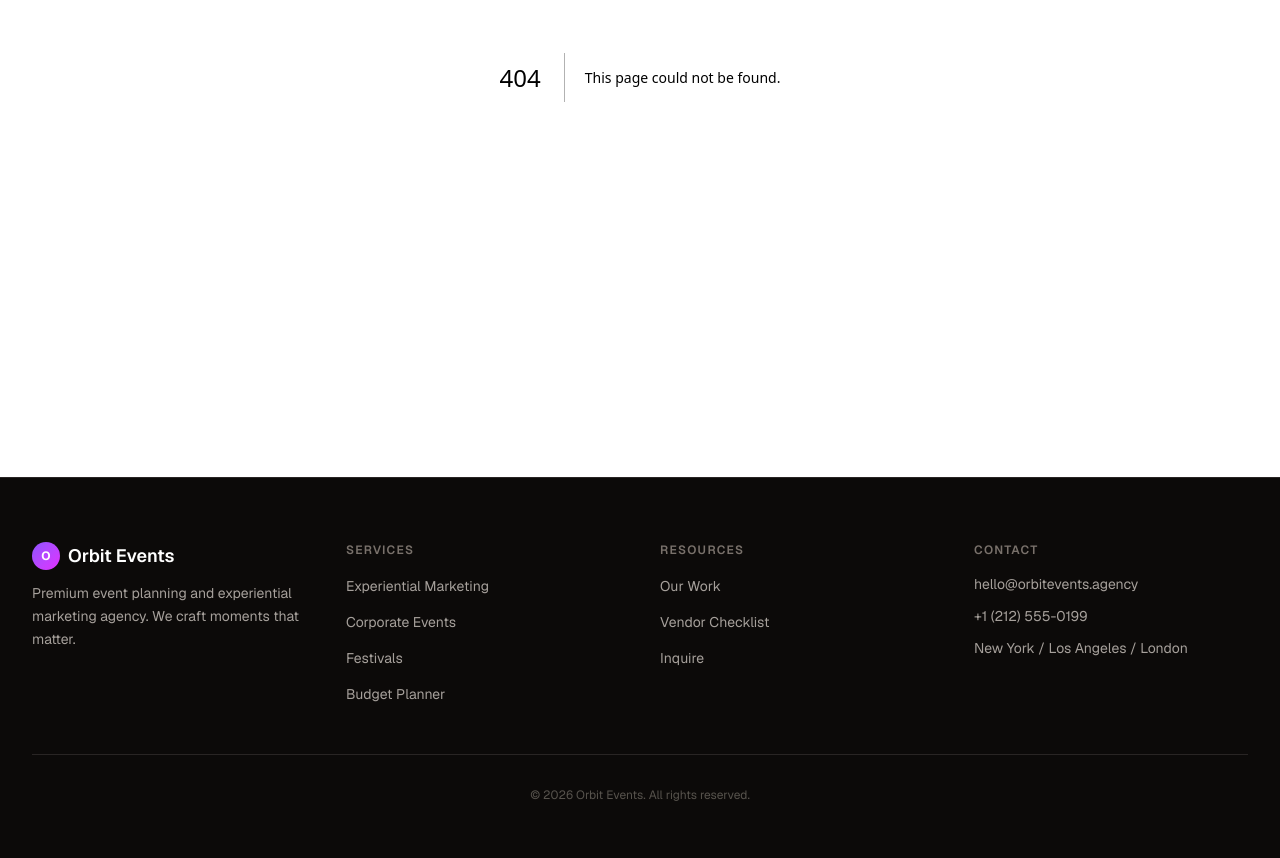
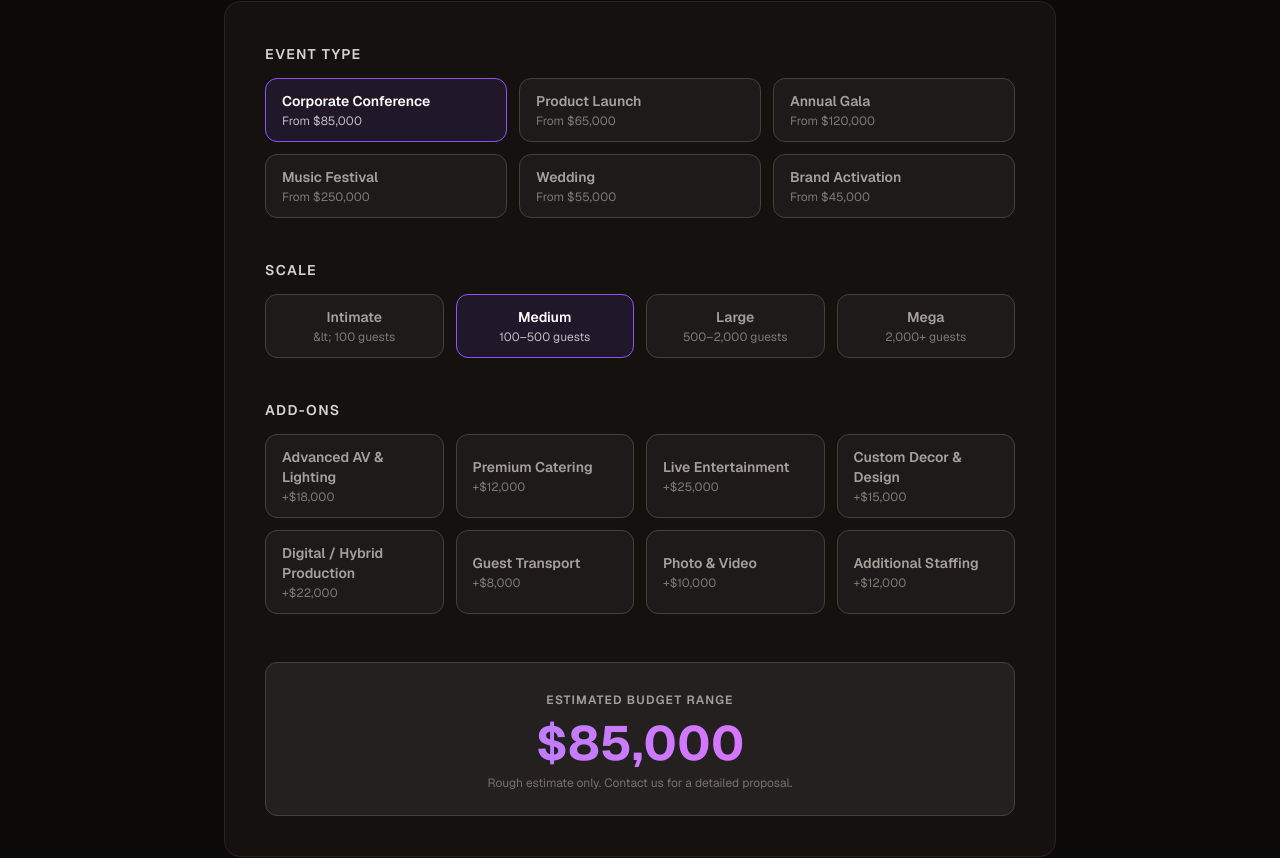
Before and after one commit to anas-khan-antimatter/mkt-orbit-events, a Next.js app in the folder orbit-events/: page /budget-planner in a window 1280 px wide. Before the commit this address had no page. Shown: the part 384-1242 px from the top of the page. Built offline with nearby package versions, Linux system fonts and the light colour scheme.

Commit message:
antimatter: checkpoint c-1790732972231-maddm

```diff
--- /dev/null
+++ b/orbit-events/src/app/budget-planner/page.tsx
@@ -0,0 +1,165 @@
+"use client";
+
+import { useState } from "react";
+
+const eventTypes = [
+  { id: "corporate", label: "Corporate Conference", base: 85000 },
+  { id: "product-launch", label: "Product Launch", base: 65000 },
+  { id: "gala", label: "Annual Gala", base: 120000 },
+  { id: "festival", label: "Music Festival", base: 250000 },
+  { id: "wedding", label: "Wedding", base: 55000 },
+  { id: "activation", label: "Brand Activation", base: 45000 },
+];
+
+const multipliers: Record<string, number> = {
+  intimate: 0.7,
+  medium: 1.0,
+  large: 1.5,
+  mega: 2.5,
+};
+
+const addons: Record<string, { label: string; cost: number }> = {
+  av: { label: "Advanced AV & Lighting", cost: 18000 },
+  catering: { label: "Premium Catering", cost: 12000 },
+  entertainment: { label: "Live Entertainment", cost: 25000 },
+  decor: { label: "Custom Decor & Design", cost: 15000 },
+  digital: { label: "Digital / Hybrid Production", cost: 22000 },
+  transport: { label: "Guest Transport", cost: 8000 },
+  photo: { label: "Photo & Video", cost: 10000 },
+  staffing: { label: "Additional Staffing", cost: 12000 },
+};
+
+export default function BudgetPlannerPage() {
+  const [eventType, setEventType] = useState(eventTypes[0].id);
+  const [scale, setScale] = useState("medium");
+  const [selectedAddons, setSelectedAddons] = useState<Set<string>>(new Set());
+
+  const selectedEvent = eventTypes.find((e) => e.id === eventType)!;
+  const scaleMultiplier = multipliers[scale] ?? 1;
+  const addonTotal = Array.from(selectedAddons).reduce(
+    (sum, id) => sum + addons[id].cost,
+    0,
+  );
+  const estimatedTotal = Math.round(
+    selectedEvent.base * scaleMultiplier + addonTotal,
+  );
+
+  const toggleAddon = (id: string) => {
+    const next = new Set(selectedAddons);
+    if (next.has(id)) next.delete(id);
+    else next.add(id);
+    setSelectedAddons(next);
+  };
+
+  return (
+    <div className="min-h-screen bg-stone-950 py-24 sm:py-32">
+      <div className="mx-auto max-w-4xl px-4 sm:px-6 lg:px-8">
+        <div className="mb-12 text-center">
+          <span className="text-xs font-semibold uppercase tracking-[0.2em] text-violet-400">
+            Planner Tool
+          </span>
+          <h1 className="mt-3 text-4xl font-bold text-white sm:text-5xl">
+            Budget Planner
+          </h1>
+          <p className="mx-auto mt-4 max-w-lg text-stone-400">
+            Estimate costs for your next event. Adjust the parameters below to
+            get a rough budget range.
+          </p>
+        </div>
+
+        <div className="rounded-2xl border border-stone-800 bg-stone-900/50 p-6 sm:p-10">
+          {/* Event Type */}
+          <div>
+            <label className="text-sm font-semibold uppercase tracking-widest text-stone-300">
+              Event Type
+            </label>
+            <div className="mt-3 grid grid-cols-2 gap-3 sm:grid-cols-3">
+              {eventTypes.map((et) => (
+                <button
+                  key={et.id}
+                  onClick={() => setEventType(et.id)}
+                  className={`rounded-xl border px-4 py-3 text-left text-sm transition-all ${
+                    eventType === et.id
+                      ? "border-violet-500 bg-violet-500/10 text-white"
+                      : "border-stone-700 bg-stone-800/50 text-stone-400 hover:border-stone-600"
+                  }`}
+                >
+                  <div className="font-semibold">{et.label}</div>
+                  <div className="mt-0.5 text-xs opacity-70">
+                    From ${et.base.toLocaleString()}
+                  </div>
+                </button>
+              ))}
+            </div>
+          </div>
+
+          {/* Scale */}
+          <div className="mt-10">
+            <label className="text-sm font-semibold uppercase tracking-widest text-stone-300">
+              Scale
+            </label>
+            <div className="mt-3 flex gap-3">
+              {[
+                { id: "intimate", label: "Intimate", desc: "&lt; 100 guests" },
+                { id: "medium", label: "Medium", desc: "100–500 guests" },
+                { id: "large", label: "Large", desc: "500–2,000 guests" },
+                { id: "mega", label: "Mega", desc: "2,000+ guests" },
+              ].map((s) => (
+                <button
+                  key={s.id}
+                  onClick={() => setScale(s.id)}
+                  className={`flex-1 rounded-xl border px-4 py-3 text-center transition-all ${
+                    scale === s.id
+                      ? "border-violet-500 bg-violet-500/10 text-white"
+                      : "border-stone-700 bg-stone-800/50 text-stone-400 hover:border-stone-600"
+                  }`}
+                >
+                  <div className="text-sm font-semibold">{s.label}</div>
+                  <div className="mt-0.5 text-xs opacity-70">{s.desc}</div>
+                </button>
+              ))}
+            </div>
+          </div>
+
+          {/* Add-ons */}
+          <div className="mt-10">
+            <label className="text-sm font-semibold uppercase tracking-widest text-stone-300">
+              Add-ons
+            </label>
+            <div className="mt-3 grid grid-cols-2 gap-3 sm:grid-cols-4">
+              {Object.entries(addons).map(([id, addon]) => (
+                <button
+                  key={id}
+                  onClick={() => toggleAddon(id)}
+                  className={`rounded-xl border px-4 py-3 text-left text-sm transition-all ${
+                    selectedAddons.has(id)
+                      ? "border-violet-500 bg-violet-500/10 text-white"
+                      : "border-stone-700 bg-stone-800/50 text-stone-400 hover:border-stone-600"
+                  }`}
+                >
+                  <div className="font-semibold">{addon.label}</div>
+                  <div className="mt-0.5 text-xs opacity-70">
+                    +${addon.cost.toLocaleString()}
+                  </div>
+                </button>
+              ))}
+            </div>
+          </div>
+
+          {/* Result */}
+          <div className="mt-12 rounded-xl border border-stone-700 bg-stone-800/80 p-6 text-center">
+            <span className="text-xs font-semibold uppercase tracking-widest text-stone-400">
+              Estimated Budget Range
+            </span>
+            <div className="mt-2 bg-gradient-to-r from-violet-400 to-fuchsia-400 bg-clip-text text-4xl font-bold text-transparent sm:text-5xl">
+              ${estimatedTotal.toLocaleString()}
+            </div>
+            <p className="mt-2 text-xs text-stone-500">
+              Rough estimate only. Contact us for a detailed proposal.
+            </p>
+          </div>
+        </div>
+      </div>
+    </div>
+  );
+}
```
